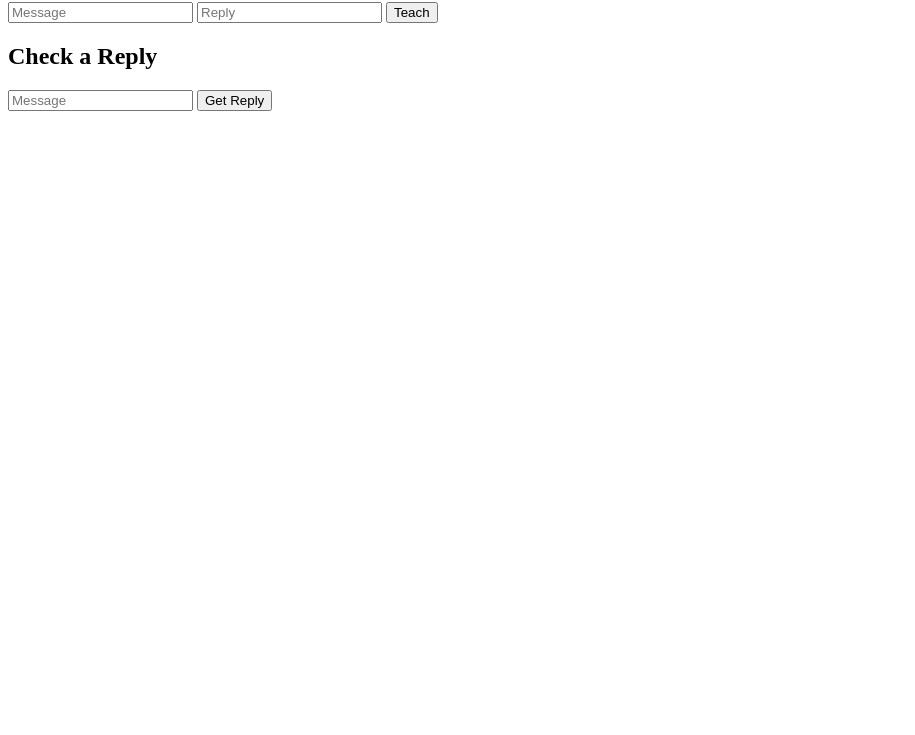
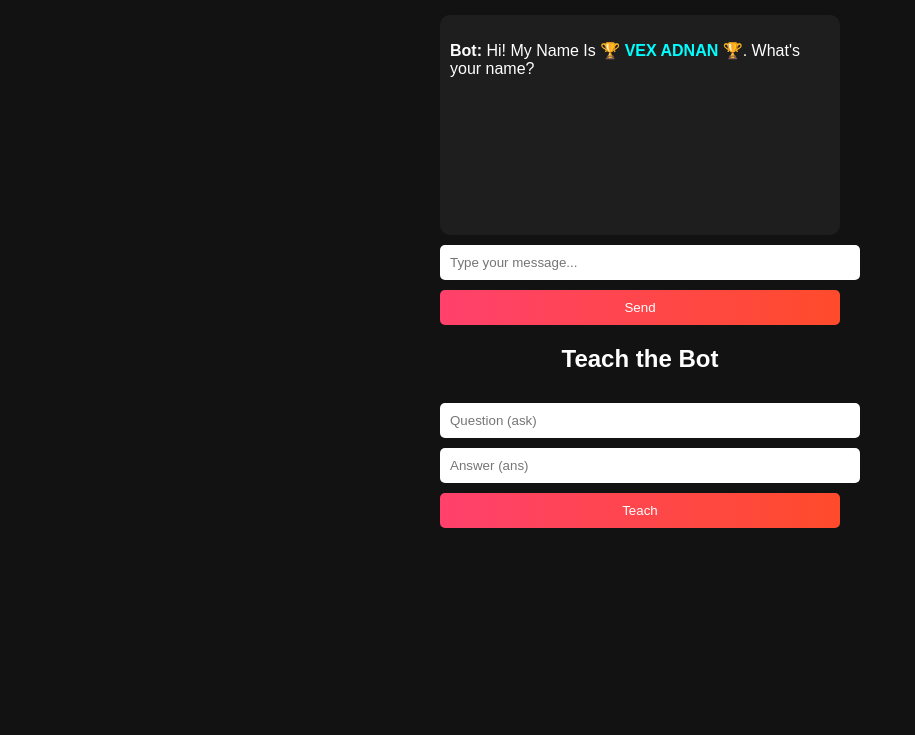
Before and after one commit to irfanpc420/My-api-simma, a website: page public/index.html in a window 1280 px wide. Shown: the part 65-800 px from the top of the page, without its empty margins (0-915 px from the left). Drawn offline with Linux system fonts and the light colour scheme.

Commit message:
Update index.html

```diff
--- a/public/index.html
+++ b/public/index.html
@@ -3,45 +3,100 @@
 <head>
     <meta charset="UTF-8">
     <meta name="viewport" content="width=device-width, initial-scale=1.0">
-    <title>Teach & Reply</title>
+    <title>Chatbot</title>
+    <style>
+        body {
+            background-color: #121212;
+            color: white;
+            font-family: Arial, sans-serif;
+            text-align: center;
+        }
+        .container {
+            width: 90%;
+            max-width: 400px;
+            margin: 20px auto;
+        }
+        .chatbox {
+            background-color: #1e1e1e;
+            border-radius: 10px;
+            padding: 10px;
+            min-height: 200px;
+            overflow-y: auto;
+            text-align: left;
+        }
+        .input-box {
+            width: 100%;
+            padding: 10px;
+            margin-top: 10px;
+            border: none;
+            border-radius: 5px;
+        }
+        .send-btn {
+            width: 100%;
+            padding: 10px;
+            margin-top: 10px;
+            background: linear-gradient(to right, #ff416c, #ff4b2b);
+            color: white;
+            border: none;
+            border-radius: 5px;
+            cursor: pointer;
+        }
+    </style>
+</head>
+<body>
+
+    <h1>Chatbot</h1>
+    <div class="container">
+        <div class="chatbox" id="chatbox">
+            <p><b>Bot:</b> Hi! My Name Is 🏆 <b style="color: cyan;">VEX ADNAN</b> 🏆. What's your name?</p>
+        </div>
+        <input type="text" id="userInput" class="input-box" placeholder="Type your message...">
+        <button class="send-btn" onclick="sendMessage()">Send</button>
+    </div>
+
+    <h2>Teach the Bot</h2>
+    <div class="container">
+        <input type="text" id="teachQuestion" class="input-box" placeholder="Question (ask)">
+        <input type="text" id="teachAnswer" class="input-box" placeholder="Answer (ans)">
+        <button class="send-btn" onclick="teachBot()">Teach</button>
+    </div>
+
     <script>
-        async function teachMessage() {
-            const message = document.getElementById("teachMessage").value;
-            const reply = document.getElementById("teachReply").value;
+        function sendMessage() {
+            const userInput = document.getElementById('userInput').value;
+            if (!userInput) return;
 
-            const response = await fetch('/teach', {
+            const chatbox = document.getElementById('chatbox');
+            chatbox.innerHTML += `<p><b>You:</b> ${userInput}</p>`;
+
+            fetch(`/reply?message=${encodeURIComponent(userInput)}`)
+                .then(response => response.json())
+                .then(data => {
+                    chatbox.innerHTML += `<p><b>Bot:</b> ${data.reply}</p>`;
+                    chatbox.scrollTop = chatbox.scrollHeight;
+                })
+                .catch(() => {
+                    chatbox.innerHTML += `<p><b>Bot:</b> Sorry, I don't know the answer.</p>`;
+                });
+
+            document.getElementById('userInput').value = '';
+        }
+
+        function teachBot() {
+            const question = document.getElementById('teachQuestion').value;
+            const answer = document.getElementById('teachAnswer').value;
+            if (!question || !answer) return alert("Please enter a question and answer!");
+
+            fetch('/teach', {
                 method: 'POST',
                 headers: { 'Content-Type': 'application/json' },
-                body: JSON.stringify({ message, reply })
-            });
-
-            const result = await response.text();
-            alert(result);
-        }
-
-        async function getReply() {
-            const message = document.getElementById("getMessage").value;
-
-            const response = await fetch(`/reply?message=${message}`);
-            const result = await response.json();
-
-            if (result.reply) {
-                document.getElementById("replyResult").innerText = "Reply: " + result.reply;
-            } else {
-                document.getElementById("replyResult").innerText = "No reply found!";
-            }
+                body: JSON.stringify({ message: question, reply: answer })
+            })
+            .then(response => response.text())
+            .then(data => alert(data))
+            .catch(() => alert("Error saving message!"));
         }
     </script>
-</head>
-<body>
-    <h2>Teach a Message</h2>
-    <input type="text" id="teachMessage" placeholder="Message">
-    <input type="text" id="teachReply" placeholder="Reply">
-    <button onclick="teachMessage()">Teach</button>
 
-    <h2>Check a Reply</h2>
-    <input type="text" id="getMessage" placeholder="Message">
-    <button onclick="getReply()">Get Reply</button>
-    <p id="replyResult"></p>
 </body>
 </html>
```
